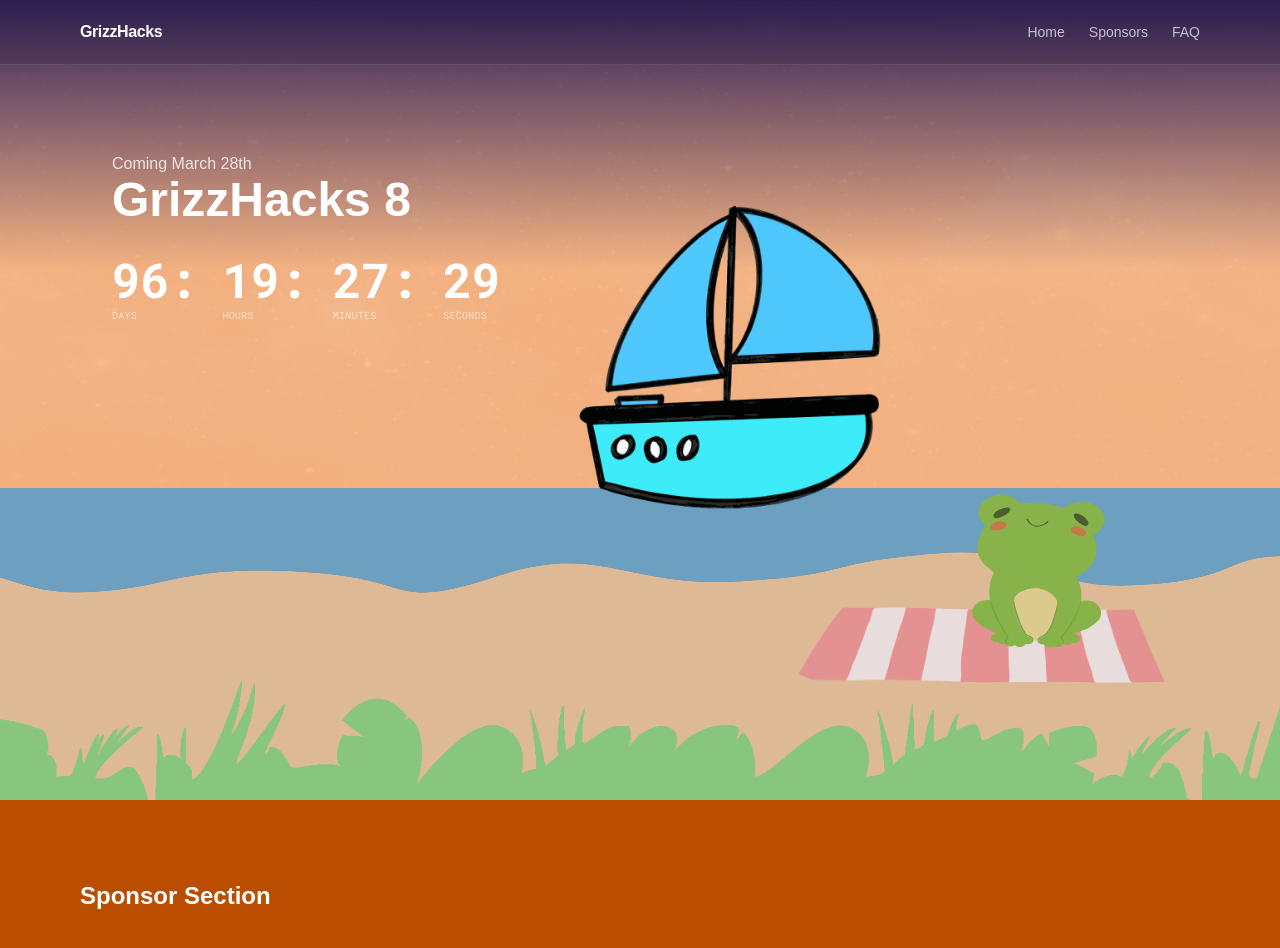
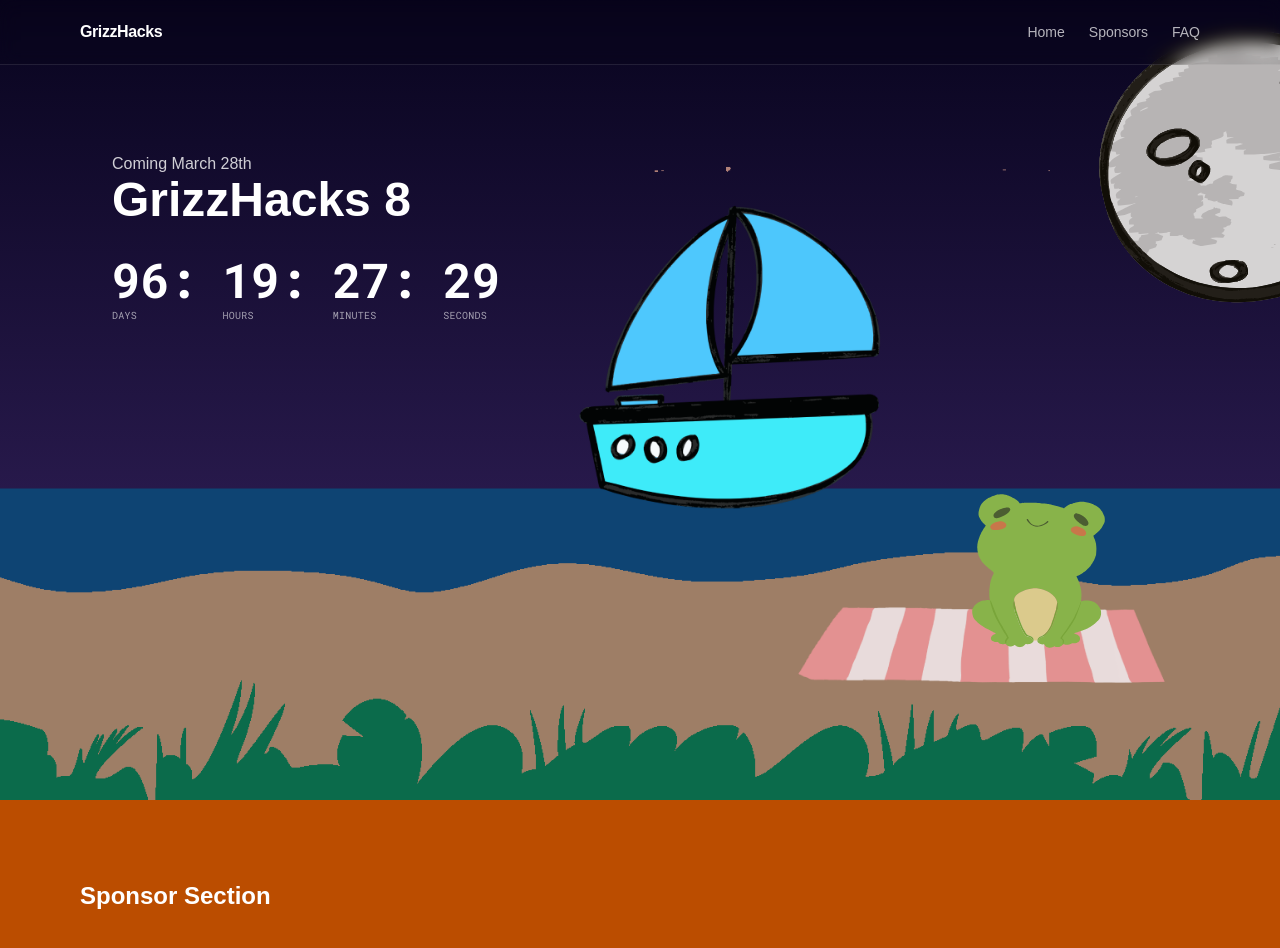
Before and after one commit to TravisBoyd884/GrizzHacks-8-Countdown, a Next.js app: page / in a window 1280 px wide. Shown: the top 948 px of the page. Built offline with nearby package versions, Linux system fonts and the light colour scheme.

Commit message:
Hero bg changes based on client time

```diff
--- a/components/Hero.tsx
+++ b/components/Hero.tsx
@@ -1,20 +1,13 @@
 "use client";
-import Image from "next/image";
 import dynamic from "next/dynamic";
 
 const Countdown = dynamic(() => import("./Countdown"), { ssr: false });
+const HeroBGIMage = dynamic(() => import("./HeroBGImage"), { ssr: false });
 
 export default function Hero() {
   return (
     <section id="home" className="relative min-h-screen overflow-hidden">
-      {/* Background image */}
-      <Image
-        src="/hero-bg-sunrise.svg"
-        alt="hero background"
-        fill
-        priority
-        className="absolute object-cover object-bottom -z-10 max-h-screen"
-      />
+      <HeroBGIMage />
 
       {/* Content */}
       <div className="mx-auto max-w-6xl px-4 py-16 md:py-30 lg:py-30">
--- /dev/null
+++ b/components/HeroBGImage.tsx
@@ -0,0 +1,40 @@
+"use client";
+
+import Image from "next/image";
+import { useEffect, useState } from "react";
+
+type Bg = { src: string; alt: string };
+
+function getBgForHour(hour: number): Bg {
+  // 6am-2pm
+  if (hour >= 6 && hour < 16)
+    return { src: "/hero-bg-sunrise.svg", alt: "Sunrise" };
+
+  // 2pm-8pm
+  if (hour >= 16 && hour < 20)
+    return { src: "/hero-bg-twilight.svg", alt: "Twilight" };
+  return { src: "/hero-bg-midnight.svg", alt: "Midnight" }; // 8pm–6am
+}
+
+export default function HeroBGImage() {
+  const [bg, setBg] = useState<Bg>(() => getBgForHour(new Date().getHours()));
+
+  useEffect(() => {
+    const update = () => setBg(getBgForHour(new Date().getHours()));
+
+    update();
+    // update every minute
+    const id = setInterval(update, 60_000);
+    return () => clearInterval(id);
+  }, []);
+
+  return (
+    <Image
+      src={bg.src}
+      alt={bg.alt}
+      fill
+      priority
+      className="absolute object-cover object-bottom -z-10 max-h-screen"
+    />
+  );
+}
```
